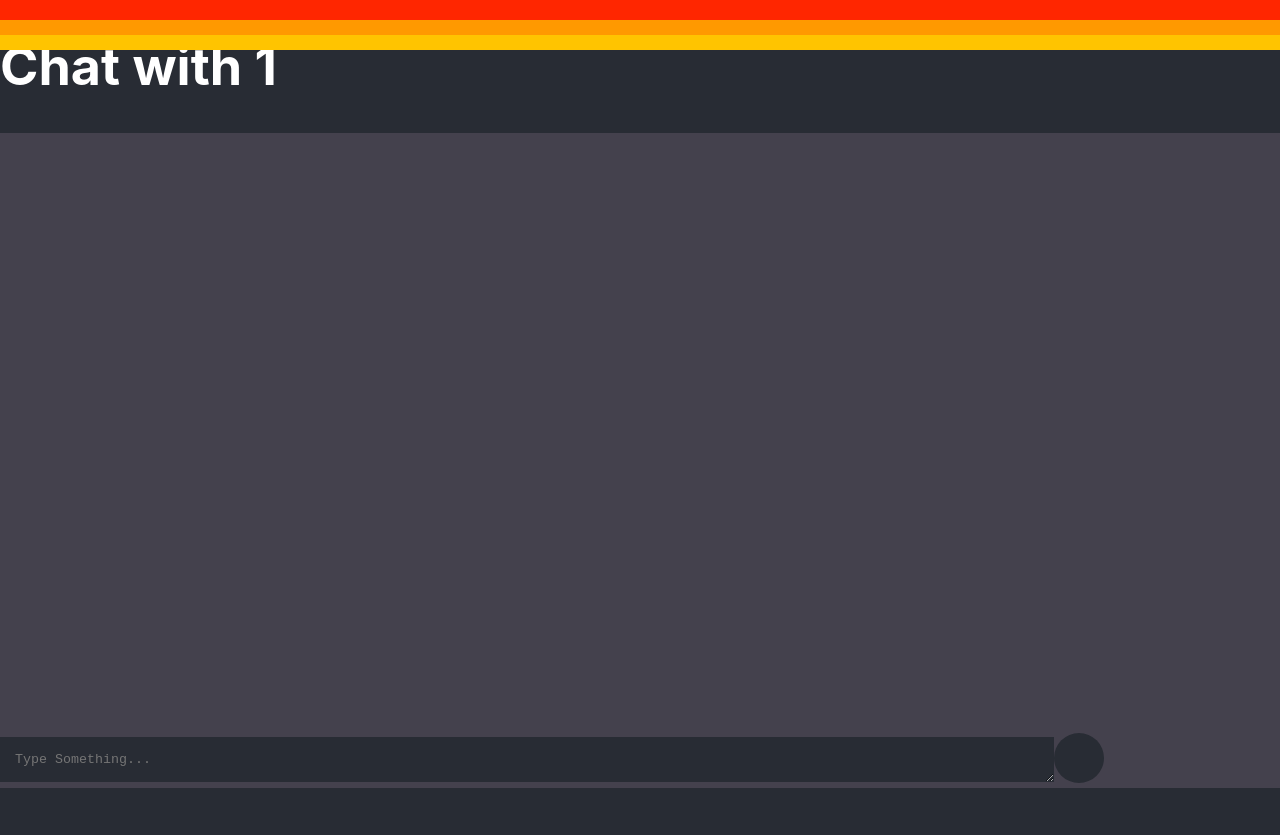
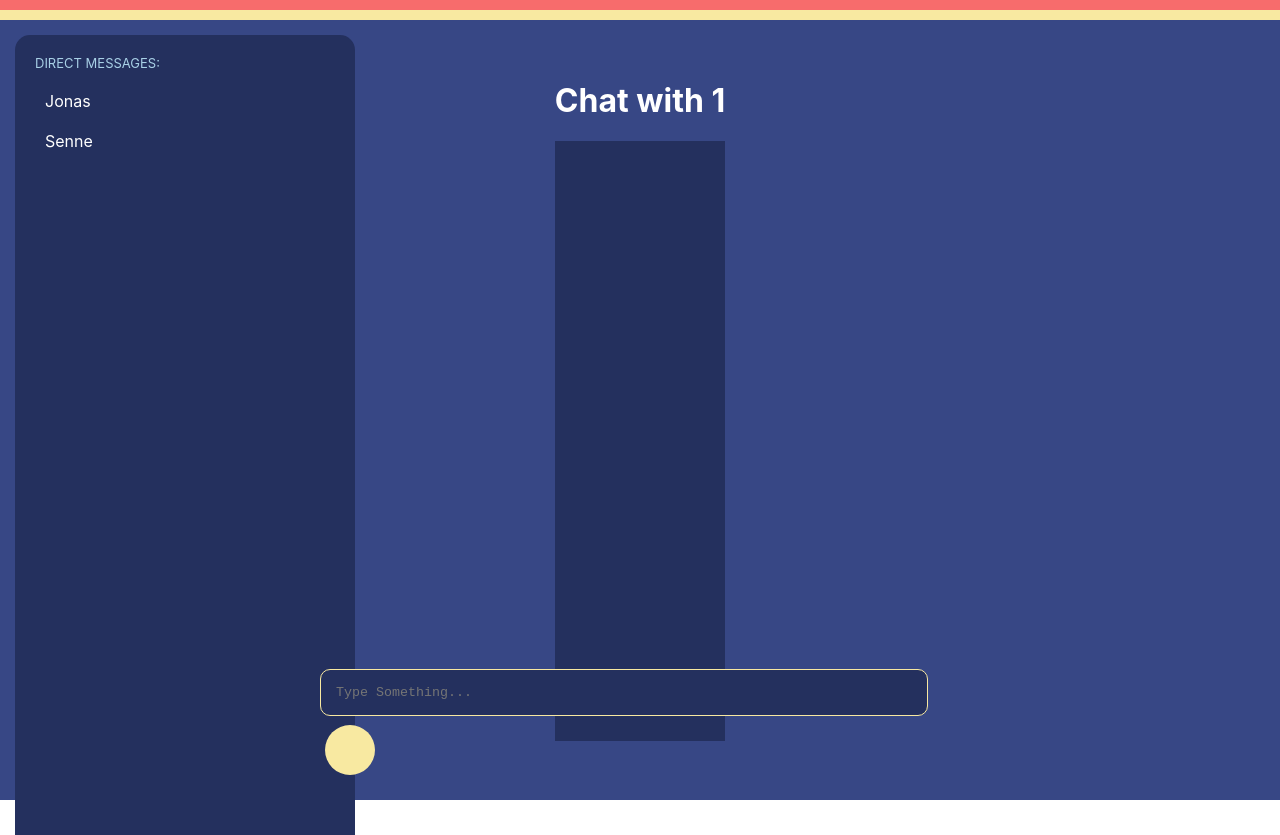
Before and after one commit to snenenenenenene/FlareHive, a React (Create React App) app in the folder frontend/: page /chat/1 in a window 1280 px wide. After the commit the page ends 800 px from the top, so only its background shows below. Built offline with nearby package versions, Linux system fonts and the light colour scheme.

Commit message:
Styling And Dividing up into components

```diff
--- a/frontend/src/App.css
+++ b/frontend/src/App.css
@@ -1,98 +1,130 @@
+:root {
+  --primary: #24305e;
+  --secondary: #f76c6c;
+  --tertiary: #f8e9a1;
+  --primary-2: #374785;
+  --primary-3: #a8d0e6;
+  --text-color: #fff;
+}
+html,
+body {
+  height: 100%;
+  width: 100%;
+  margin: 0;
+}
 .App {
-  background-color: #282c34;
+  background-color: var(--primary-2);
   height: 100vh;
   width: 100%;
   align-items: center;
   justify-content: center;
-  font-size: calc(10px + 2vmin);
-  color: white;
+  display: flex;
+  color: var(--text-color);
 }
 
 .top-decoration {
-  position: absolute;
+  position: fixed;
   top: 0;
   left: 0;
   width: 100%;
+  height: 20px;
 }
 .red-decoration {
-  min-height: 20px;
-  width: 100%;
-  background-color: rgb(255, 38, 0);
-  z-index: 3;
+  height: 50%;
+  background-color: var(--secondary);
+  z-index: 1;
   position: relative;
-  top: 0px;
 }
 .orange-decoration {
-  min-height: 20px;
-  width: 100%;
+  height: 50%;
   position: relative;
-  top: -5px;
-  background-color: rgb(255, 153, 0);
+  background-color: var(--tertiary);
   z-index: 2;
-}
-.yellow-decoration {
-  min-height: 20px;
-  position: relative;
-  top: -10px;
-  width: 100%;
-  background-color: rgb(255, 196, 0);
-  z-index: 1;
 }
 
 .chats {
-  position: absolute;
+  position: fixed;
+  margin: 15px;
   left: 0px;
-  top: 50px;
+  border-radius: 15px;
+  top: 20px;
   height: 100%;
   width: 300px;
-  background-color: rgb(53, 52, 63);
+  background-color: var(--primary);
+  padding: 20px;
 }
 
 .chat {
-  background-color: rgb(49, 47, 66);
   width: 100%;
   cursor: pointer;
+  padding: 10px 0 10px 10px;
+  border-radius: 5px;
+}
+
+.chat:hover {
+  background-color: var(--primary-3);
+  color: var(--primary);
+  font-weight: bolder;
+}
+
+.direct-messages-text {
+  color: var(--primary-3);
+  font-size: small;
+  margin-bottom: 10px;
+}
+
+.chat-container {
+  justify-content: center;
+  position: relative;
+  background-color: var(--primary-1);
+  height: 85%;
+  width: 100%;
+}
+.input-container {
+  position: fixed;
+  bottom: 20px;
+  left: 25%;
+  width: 50%;
 }
 .chat-input {
-  background-color: #282c34;
-  width: 80%;
-  position: relative;
-  top: 90%;
+  background-color: var(--primary);
+  width: 90%;
   color: white;
   border-style: none;
   padding: 15px 15px 0;
+  height: calc(50px-15px);
+  border-radius: 10px;
+  resize: none;
+  outline: none;
+  border: 1px solid var(--tertiary);
 }
 
-.chat-container {
-  position: relative;
-  background-color: rgb(68, 65, 77);
-  height: 85%;
-  width: 100%;
+.chat-input:focus {
+  outline: none;
+  border: 1px solid var(--secondary);
 }
 
 .chat-button {
+  margin: 5px;
   border-radius: 100%;
   border-style: none;
-  background-color: #282c34;
-  color: white;
+  background-color: var(--tertiary);
+  color: var(--secondary);
   width: 50px;
   height: 50px;
   cursor: pointer;
 }
-.chat-button-icon {
-  color: white;
-}
 .chat-button:hover {
   border-radius: 100%;
   border-style: none;
-  background-color: white;
-  color: #282c34;
+  background-color: var(--secondary);
+  color: var(--tertiary);
   width: 50px;
   height: 50px;
 }
 
 .chat-area {
-  background-color: rgb(68, 65, 77);
+  background-color: var(--primary);
   height: 75vh;
   width: 100%;
 }
--- a/frontend/src/Components/Chat/Chat.Component.tsx
+++ b/frontend/src/Components/Chat/Chat.Component.tsx
@@ -1,3 +1,5 @@
+import DMSidebar from "./DMSidebar.Component";
+
 const Chat = ({match} : any, props : any) => {
 
     const sendMessage = (e : any) => {
@@ -8,15 +10,17 @@ const Chat = ({match} : any, props : any) => {
 
     return (
       <div>
+        <DMSidebar/>
           <form onSubmit={(e) => sendMessage(e)}>
         <h1>Chat with {match.params.recipient}</h1>
         <div className="chat-container">
         <div className="chat-area">
-
         </div>
+        <div className="input-container">
         <textarea className="chat-input" placeholder="Type Something..." ></textarea>
         <button onClick={(e) => sendMessage(e)} className="chat-button" type="submit" >
         </button>
+        </div>
         </div>
         </form>
       </div>
--- /dev/null
+++ b/frontend/src/Components/Chat/DMSidebar.Component.tsx
@@ -0,0 +1,21 @@
+import { useHistory } from "react-router";
+
+const DMSidebar =(props : any) => {
+  const history = useHistory();
+    const handleChatClick = (e : any) => {
+        e.preventDefault();
+        history.push({
+          pathname: `/chat/${e.target.id}`
+       });
+      }
+
+    return (
+        <div className="chats">
+            <div className="direct-messages-text">DIRECT MESSAGES: </div>
+              <div className="chat" id="Jonas" onClick={(e) => {handleChatClick(e)}}>Jonas</div>
+              <div className="chat" id="Senne" onClick={(e) => {handleChatClick(e)}}>Senne</div>
+          </div>
+    )
+}
+
+export default DMSidebar;
--- a/frontend/src/Components/Dashboard/Dashboard.Component.tsx
+++ b/frontend/src/Components/Dashboard/Dashboard.Component.tsx
@@ -1,20 +1,8 @@
-import { Redirect } from "react-router";
-
+import DMSidebar from "../Chat/DMSidebar.Component";
  const Dashboard = (props : any) => {
-    const handleChatClick = (e : any) => {
-        e.preventDefault();
-        console.log("submitted");
-        //do your task here before redirect
-        //...
-        props.history.push(`/chat/${e.target.id}`);
-      }
-
     return (
       <div>
-          <div className="chats">
-              <div className="chat" id="Jonas" onClick={(e) => {handleChatClick(e)}}>Jonas</div>
-              <div className="chat" id="Senne" onClick={(e) => {handleChatClick(e)}}>Senne</div>
-          </div>
+        <DMSidebar props={props}/>
         <h1>Dashboard</h1>
       </div>
     );
```
